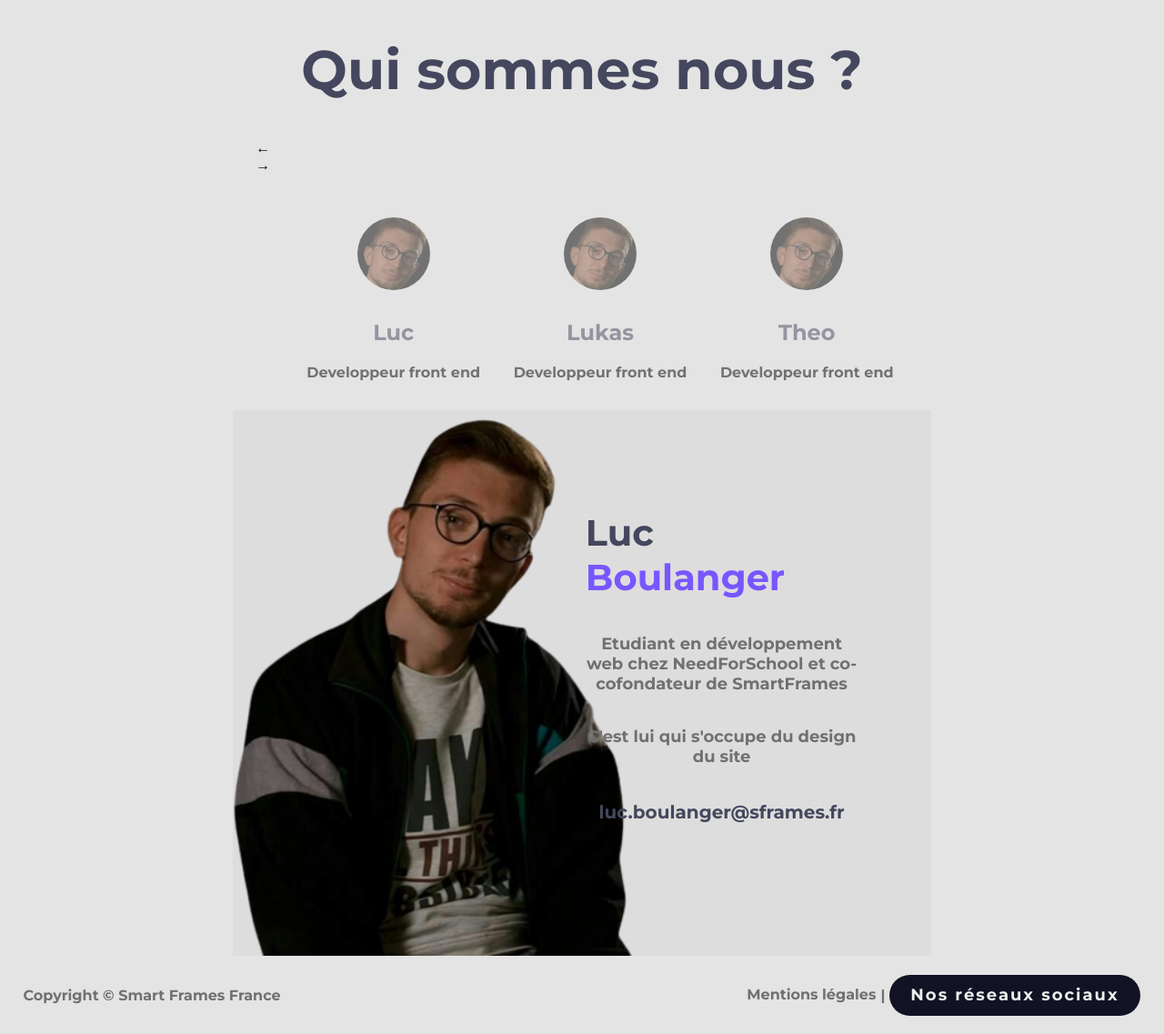
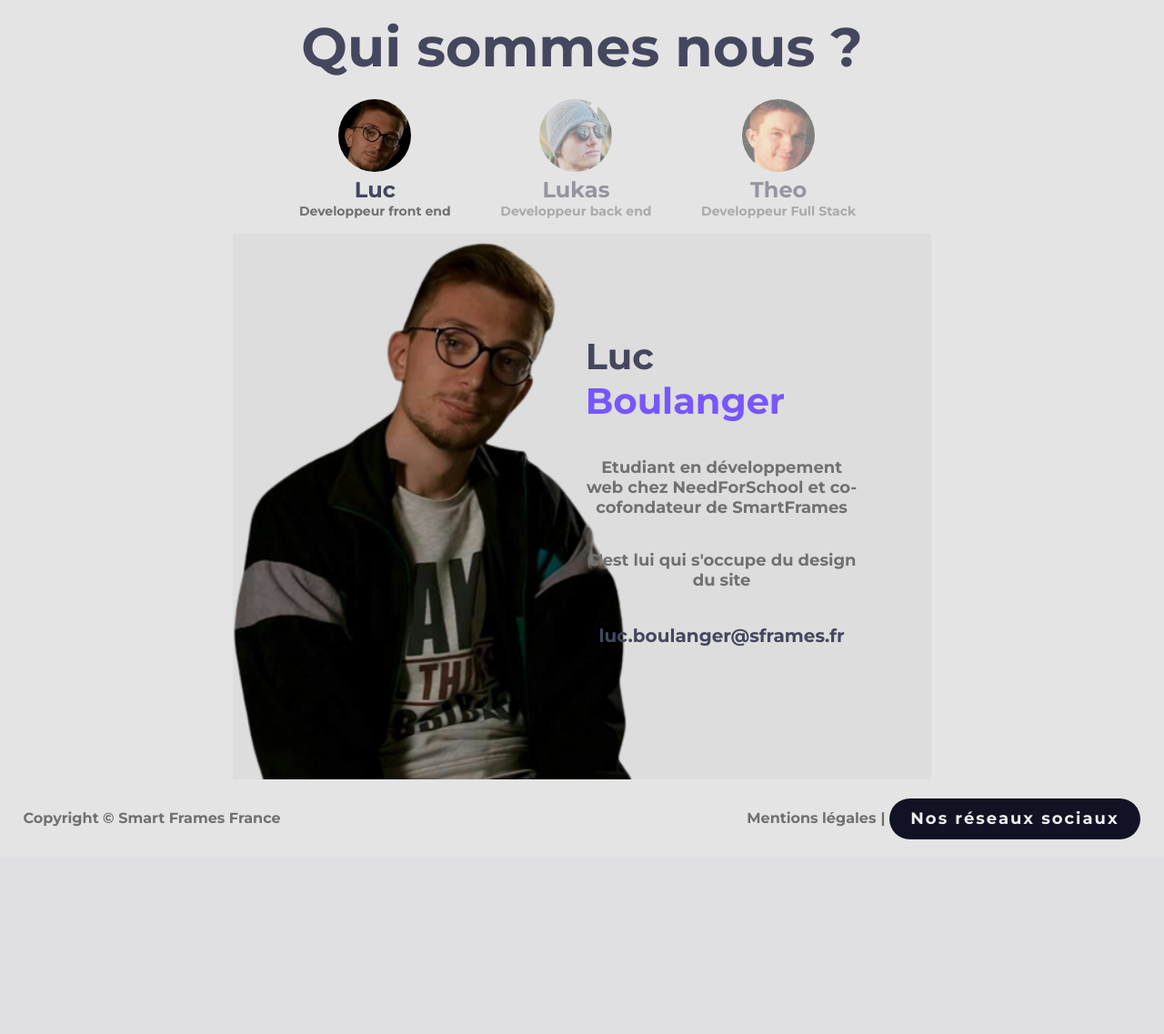
Before and after one commit to Troluck/Projet-Trame-reseau, a PHP site: page /about.php in a window 1280 px wide. Shown: the part 80-1217 px from the top of the page at 91% size. After the commit the page ends 1003 px from the top, so only its background shows below. Run offline with PHP 8.4, Linux system fonts and the light colour scheme.

Commit message:
Update about

```diff
--- a/about.css
+++ b/about.css
@@ -1,6 +1,8 @@
 h1 {
   font-size: 60px;
   color: #44475d;
+  margin-top: 15px;
+  margin-bottom: 5px;
 }
 
 main {
@@ -28,7 +30,7 @@ main {
   width: 40%;
 }
 
-.imgluc {
+.img {
   height: 100%;
 }
 .textcarrousel {
@@ -72,8 +74,8 @@ h3 {
 
 .active {
   position: relative;
+  display: flex;
   left: -100px;
-  display: flex;
   animation: slideleft 0.8s forwards;
 }
 @keyframes slideleft {
@@ -84,6 +86,8 @@ h3 {
 
 li {
   list-style-type: none;
+  margin-right: 50px;
+
   position: relative;
   display: inline-block;
   text-align: center;
@@ -97,22 +101,36 @@ li {
 
 figure {
   cursor: pointer;
-  margin: 1em;
+  margin: 0;
   opacity: 0.5;
   backface-visibility: hidden;
   transition: transform 450ms;
 }
 
+figcaption {
+  margin-top: 5px;
+}
+
+figcaption h2 {
+  margin: 0;
+}
+
+figcaption p {
+  color: #707070;
+  font-size: 14px;
+  margin: 0;
+}
+
 .buttonimgbox {
   border-radius: 45px;
   position: relative;
-  margin: 2rem auto;
+  margin: auto;
   width: 80px;
   height: 80px;
   overflow: hidden;
 }
 
-.buttonimg {
+.buttonimgluc {
   background: url(img/LucBoulangerButton.png) no-repeat;
   background-size: cover;
   background-position: -5px -13px;
@@ -120,3 +138,24 @@ figure {
   width: 90px;
   height: 90px;
 }
+.buttonimglukas {
+  background: url(img/LukasVuylstekeButton.png) no-repeat;
+  background-size: cover;
+  background-position: 0px -13px;
+  position: absolute;
+  width: 80px;
+  height: 80px;
+}
+.buttonimgtheo {
+  background: url(img/TheoLemmetaisButton.png) no-repeat;
+  background-size: cover;
+  background-position: 0px -20px;
+  position: absolute;
+  width: 80px;
+  height: 80px;
+}
+
+.activebutton {
+  opacity: 1;
+  transition: 0.5s;
+}
--- a/about.js
+++ b/about.js
@@ -1,38 +1,50 @@
 console.log("test");
 
 const items =document.querySelectorAll(".carrousel1");
-const nbSlide= items.length;
-const right =document.querySelector('.right');
-const left =document.querySelector('.left');
-console.log(nbSlide);
-let count=0;
+const buttons=document.querySelectorAll('.button');
 
 
-function SlideSuivante(){
-    items[count].classList.remove('active');
 
-    if (count <nbSlide-1){
-        count++;
-    }else{
-        count=0;
+buttons.forEach(button => {
+
+button.addEventListener('click',Slide);
+
+ function Slide(){
+    const buttonclass= button.className;
+
+    if (buttonclass=="button 1"){
+       console.log(items[1]);
+       items[1].classList.remove('active');
+       items[2].classList.remove('active');
+       items[0].classList.add('active');
+
+       buttons[1].classList.remove('activebutton');
+       buttons[2].classList.remove('activebutton');
+       buttons[0].classList.add('activebutton');
     }
 
-    items[count].classList.add('active');
-    console.log(count);
+    if (buttonclass=="button 2"){
+        console.log(items[1]);
+        items[0].classList.remove('active');
+        items[2].classList.remove('active');
+        items[1].classList.add('active');
+
+        buttons[0].classList.remove('activebutton');
+        buttons[2].classList.remove('activebutton');
+        buttons[1].classList.add('activebutton');
+     }
+
+     if (buttonclass=="button 3"){
+        console.log(items[1]);
+        items[0].classList.remove('active');
+        items[1].classList.remove('active');
+        items[2].classList.add('active');
+
+        buttons[0].classList.remove('activebutton');
+        buttons[1].classList.remove('activebutton');
+        buttons[2].classList.add('activebutton');
+     }
+
+
 }
-
-function SlidePrecedente(){
-    items[count].classList.remove('active');
-
-    if (count >0){
-        count--;
-    }else{
-        count=nbSlide-1;
-    }
-
-    items[count].classList.add('active');
-    console.log(count);
-}
-
-right.addEventListener('click',SlideSuivante);
-left.addEventListener('click',SlidePrecedente);
+});
--- a/about.php
+++ b/about.php
@@ -15,14 +15,13 @@
     <main>
         <h1> Qui sommes nous ?</h1>
 
-        <div class="button">
-            <div class="left">←</div>
-            <div class="right">→</div>
+        <div class="navigation">
+
             <ul id="list">
                 <li>
-                    <figure class="buttonactive">
-                        <div class="buttonimgbox">
-                            <div class="buttonimg"></div>
+                    <figure class="button activebutton 1">
+                        <div class="buttonimgbox imgluc">
+                            <div class="buttonimgluc"></div>
                         </div>
                         <figcaption>
                             <h2>Luc</h2>
@@ -32,25 +31,25 @@
                 </li>
 
                 <li>
-                    <figure>
+                    <figure class="button 2">
                         <div class="buttonimgbox">
-                            <div class="buttonimg"></div>
+                            <div class="buttonimglukas"></div>
                         </div>
                         <figcaption>
                             <h2>Lukas</h2>
-                            <p>Developpeur front end</p>
+                            <p>Developpeur back end</p>
                         </figcaption>
                     </figure>
                 </li>
 
                 <li>
-                    <figure>
+                    <figure class="button 3">
                         <div class="buttonimgbox">
-                            <div class="buttonimg"></div>
+                            <div class="buttonimgtheo"></div>
                         </div>
                         <figcaption>
                             <h2>Theo</h2>
-                            <p>Developpeur front end</p>
+                            <p>Developpeur Full Stack</p>
                         </figcaption>
                     </figure>
                 </li>
@@ -63,7 +62,7 @@
             <div class="carrousel1 active">
 
                 <div class="imgcarrousel">
-                    <img class="imgluc" src="img/Luc Boulanger.png" alt="Luc Boulanger Photo">
+                    <img class="img" src="img/Luc Boulanger.png" alt="Luc Boulanger Photo">
                 </div>
 
                 <div class="textcarrousel">
@@ -78,14 +77,14 @@
             <div class="carrousel1">
 
                 <div class="imgcarrousel">
-                    <img class="imgluc" src="img/Lukas Vuylsteke.png" alt="Luc Boulanger Photo">
+                    <img class="img" src="img/Lukas Vuylsteke.png" alt="Luc Boulanger Photo">
                 </div>
 
                 <div class="textcarrousel">
                     <div class="description">
                         <h2>Lukas <span>Vuylsteke<span></h2>
                         <p>Etudiant en développement web chez NeedForSchool et co-cofondateur de SmartFrames</p>
-                        <p>C'est lui de l'analyse de vos données réseaux</p>
+                        <p>C'est lui qui analyse de vos données réseaux</p>
                         <h3>lukas.vuylsteke@sframes.fr</h3>
                     </div>
                 </div>
@@ -93,7 +92,7 @@
             <div class="carrousel1">
 
                 <div class="imgcarrousel">
-                    <img class="imgluc" src="img/Theo Lemettais-Petrel.png" alt="Luc Boulanger Photo">
+                    <img class="img" src="img/Theo Lemettais-Petrel.png" alt="Luc Boulanger Photo">
                 </div>
 
                 <div class="textcarrousel">
```
Also changed, not shown: img/LukasVuylstekeButton.png (added), img/TheoLemmetaisButton.png (added).
